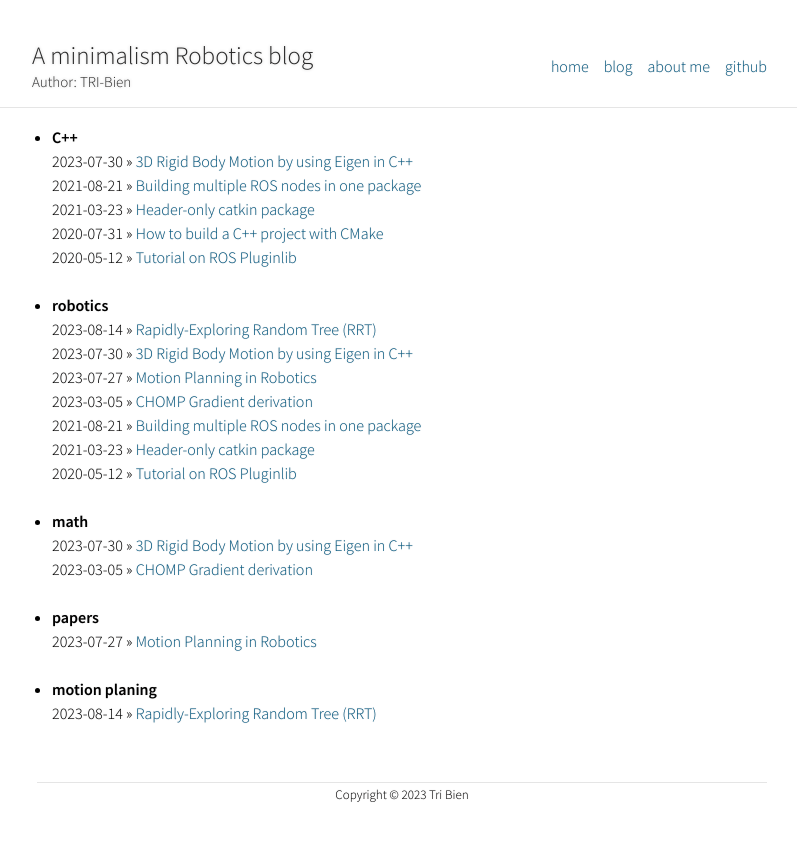
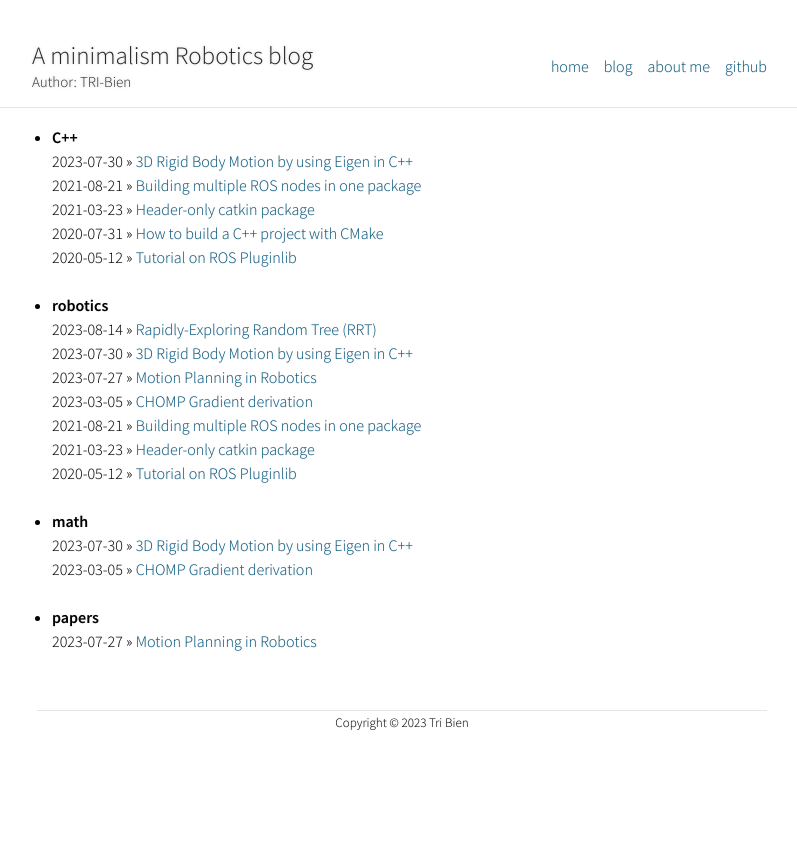
Before and after one commit to robotlabvn/robotlabvn.github.io, a Jekyll site: the page built from tags.html, in a window 1280 px wide. Shown: the top 841 px of the page, without its empty margins (238-1035 px from the left). Built offline with Jekyll 4.4.1, drawn with Linux system fonts in a browser that asks for light colours.

```diff
--- a/_posts/2023-08-14-RRT-Rapidly-Exploring-Random-Tree.md
+++ b/_posts/2023-08-14-RRT-Rapidly-Exploring-Random-Tree.md
@@ -3,26 +3,26 @@
 category: blog
 title: Rapidly-Exploring Random Tree (RRT)
 snippet: Explain the RRT and some its variation.
-tags: [motion planing, robotics]
+tags: [robotics]
 ---
 
 The Rapidly Exploring Random Tree (RRT) algorithm is a popular path planning algorithm used in robotics. It efficiently searches nonconvex, high-dimensional spaces by randomly building a space-filling tree.
 
 <div class="row">
   <div class="col">
-    {% include image.html url="../assets/RRT/RRT.png" description="RRT Algorithms" width="100%" %}
+    {% include image.html url="/assets/RRT/RRT.png" description="RRT Algorithms" width="100%" %}
   </div>
   <div class="col">
-     {% include image.html url="../assets/RRT/RRT_star.png" description="RRT* Algorithms" width="100%" %}
+     {% include image.html url="/assets/RRT/RRT_star.png" description="RRT* Algorithms" width="100%" %}
   </div>
 </div>
 
 <div class="row">
   <div class="col">
-    {% include image.html url="../assets/RRT/RRT_dark.gif" description="RRT Algorithms in 3D" width="100%" %}
+    {% include image.html url="/assets/RRT/RRT_dark.gif" description="RRT Algorithms in 3D" width="100%" %}
   </div>
   <div class="col">
-     {% include image.html url="../assets/RRT/RRT_star_dark.gif description="RRT* Algorithms in 3D" width="100%" %}
+     {% include image.html url="/assets/RRT/RRT_star_dark.gif description="RRT* Algorithms in 3D" width="100%" %}
   </div>
 </div>
 
```
